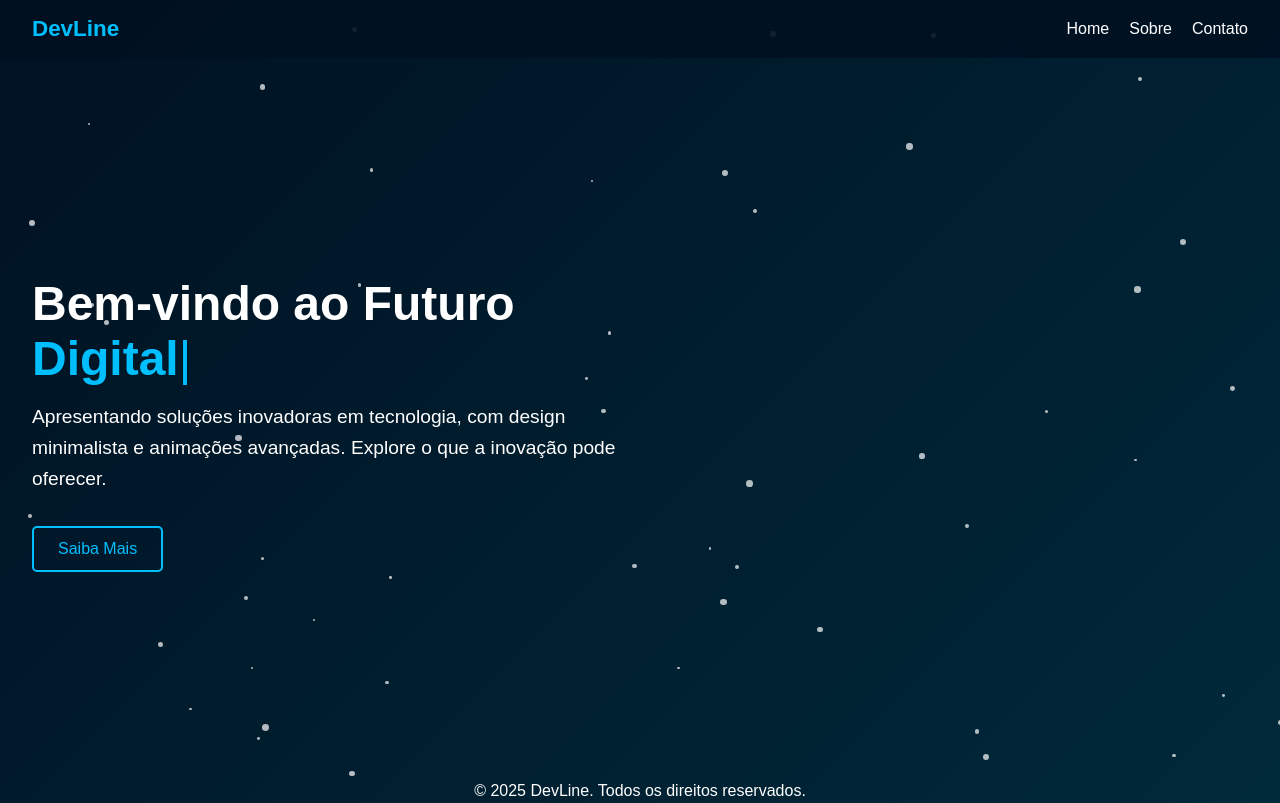
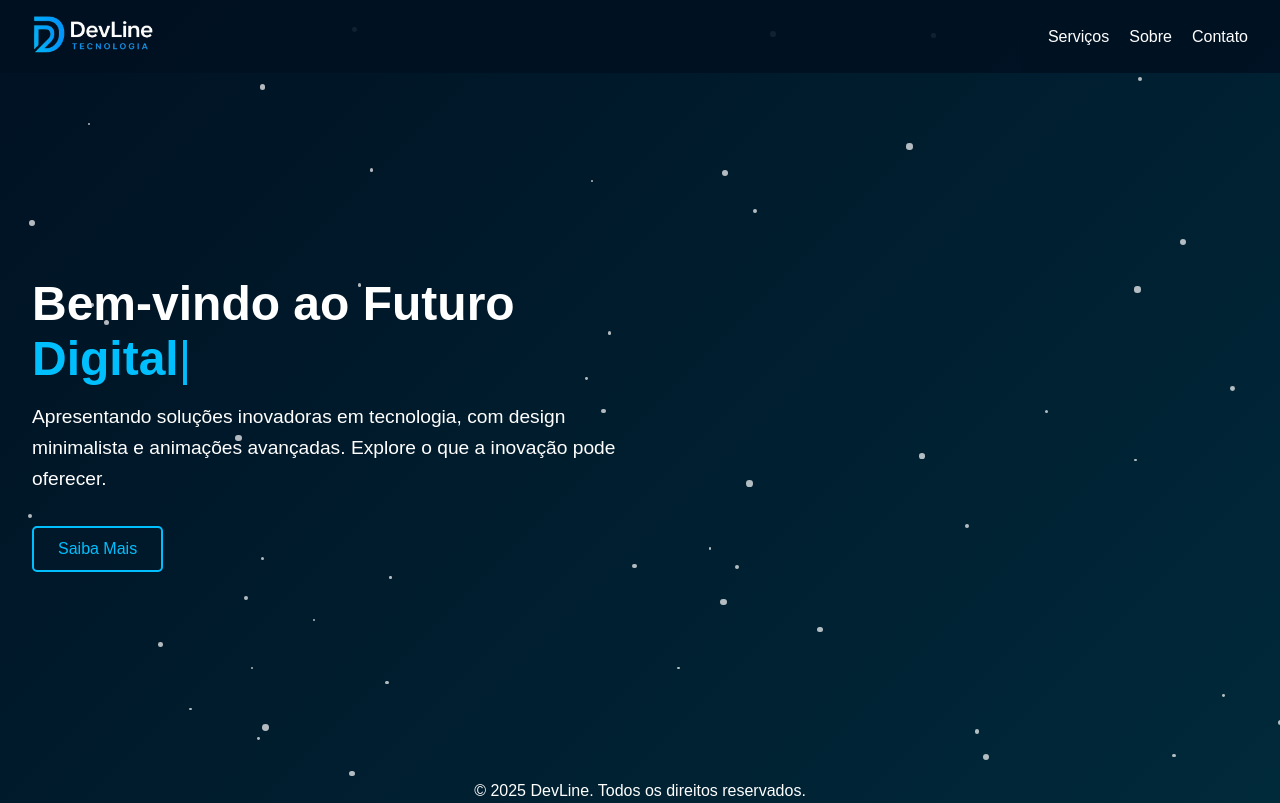
Before and after one commit to kvinzinnn/DevLine, a plain HTML site: page index.html in a window 1280 px wide. Shown: the top 803 px of the page. Drawn offline with Linux system fonts and the light colour scheme.

Commit message:
html e css atualizado

```diff
--- a/index.html
+++ b/index.html
@@ -9,10 +9,16 @@
 </head>
 <body>
   <header class="fade-in">
-    <h2>DevLine</h2>
+
+  <div class="container">
+    <img src="images/Imagem_do_WhatsApp_de_2025-10-16_à_s__15.22.35_a43f085c-removebg-preview.png" height="30%" width="30%" alt="Logo da DevLine" class="logo">
+  </div>
+
+
+
     <nav>
       <ul>
-        <li><a href="#services" class="hover-glow">Home</a></li>
+        <li><a href="#services" class="hover-glow">Serviços</a></li>
         <li><a href="#about" class="hover-glow">Sobre</a></li>
         <li><a href="#contact" class="hover-glow">Contato</a></li>
       </ul>
--- a/styles.css
+++ b/styles.css
@@ -27,6 +27,12 @@ header {
   justify-content: space-between;
   gap: 1rem;
   box-sizing: border-box;
+}
+
+
+.logo-container {
+  display: flex;
+  align-items: center;
 }
 
 header h2 {
```
Also changed, not shown: images/Imagem_do_WhatsApp_de_2025-10-16_à_s__15.22.35_a43f085c-removebg-preview.png (added).
